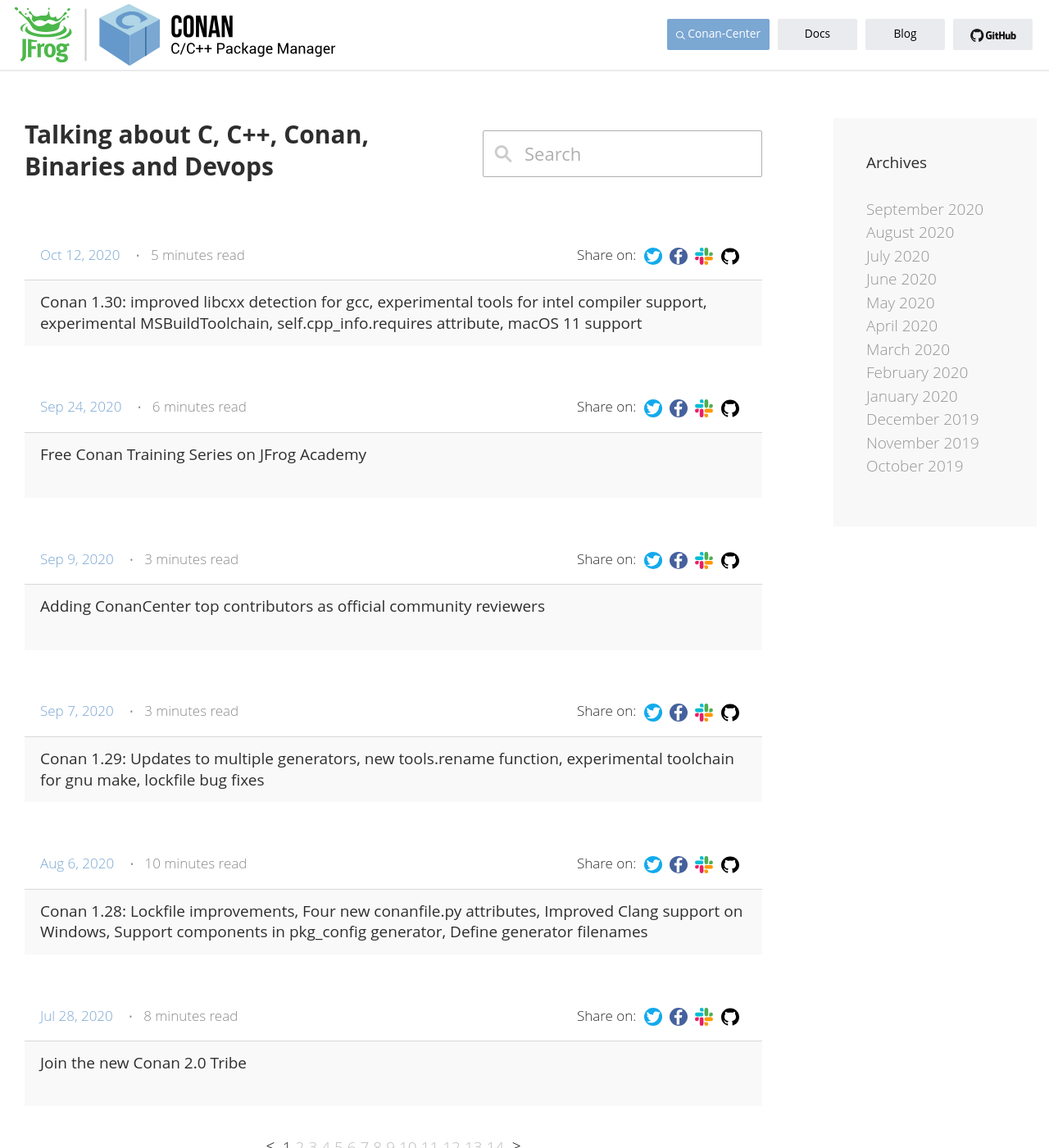
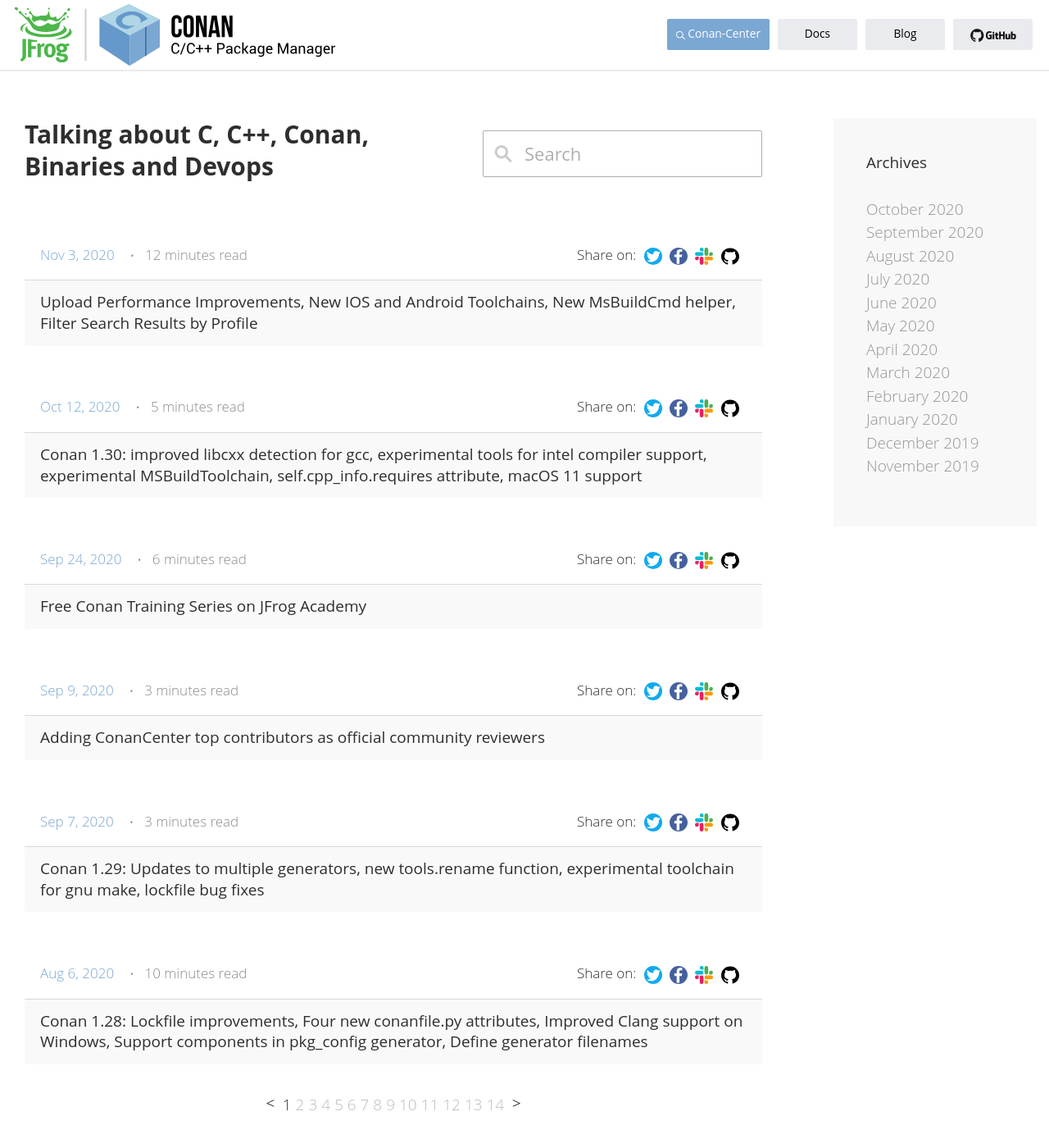
Before and after one commit to conan-io/conan-io.github.io, a Jekyll site: the page built from index.html, in a window 1280 px wide and 1400 px high. Shown: the whole window at 82% size. Built offline with Jekyll 4.4.1, drawn with Linux system fonts in a browser that asks for light colours; the list of posts is cut into pages by our own code; comment, search, counter and statistics services are not loaded; part of the change alters nothing that is shown.

Commit message:
add release 1-31-0 blog post draft

````diff
--- a/_posts/2020-10-12-New-conan-release-1-30.markdown
+++ b/_posts/2020-10-12-New-conan-release-1-30.markdown
@@ -106,7 +106,7 @@ cuts down on clutter and should enforce linker order properly. The `JSON` and
 
 Besides the items listed above, there were some minor bug fixes you may wish to
 read about.  If so, please refer to the
-[changelog](https://docs.conan.io/en/latest/changelog.html#oct-2020) for the
+[changelog](https://docs.conan.io/en/latest/changelog.html#id31) for the
 complete list.
 
 We hope you enjoy this release, and look forward to [your
--- /dev/null
+++ b/_posts/2020-11-03-New-conan-release-1-31.markdown
@@ -0,0 +1,229 @@
+---
+layout: post
+comments: false
+title: "Upload Performance Improvements, New IOS and Android Toolchains, New
+MsBuildCmd helper, Filter Search Results by Profile"
+---
+
+Conan 1.31.0 features a few more significant steps toward our new toolchain
+strategy, coupled with a lengthy list of quality-of-life features and fixes.
+
+## Upload Performance Improvements
+
+This release includes a long-overdue change, which represents an optimization
+which is so impactful that it effectively amounts to a bug fix for some
+use cases. The change is such that the Conan client will now keep the
+`conan_export.tgz` and `conan_source.tgz` in the local cache after it is done
+extracting the contents. Previously, these files were deleted once extracted.
+
+How is this an optimization? Well buckle up because this is a long and sordid
+story. It turns out that its rather common for numerous workflows (including
+continuous integration) to perform the command `conan upload *` as a final step.
+When using this command in previous releases, every single package would go
+through the process of having all of it's `exports` and `sources` compressed
+prior to being uploaded. If that included packages with many sources such as
+open-source packages like `boost`, `qt`, `opencv`, `ffmpeg`, or private packages
+in large codebases, this compression time actually adds up to become a
+significant percentage of overall job time. This problem is amplified by the
+knowledge that Conan can easily verify that none of the contents have changed,
+so these compression and upload steps are known to be completely un-necessary,
+making them even more difficult to accept once you understand what's happening.
+
+But wait, it was even worse than that! Many people will already know that for
+each Conan package in a repository, there is only ever one `conan_export.tgz`
+and `conan_source.tgz` at a time. That is to say, all builds of all
+configurations on all platforms use the same sources. However, it also turns out
+that the `.tgz` compression results on all operating systems are not equal. The
+compressions of identical files can (and often will) result in `.tgz` files with
+different checksums on different operating systems! Thus, orgnanizations which
+build on multiple operating systems in parallel would have the unfortunate
+situation where the `conan upload` commands from different operating systems
+would try to upload, and then see that the remote has the sources already, but
+with a different checksum than it wants to upload. So, subsequent uploads from
+different operating systems would fail. The net result of this was that
+virtually everyone in this situation added `--force` to their upload to bypass
+the errors. But then, the net result of that was that build servers would
+repeatedly take turns re-uploading the "same" `.tgz` files over and over due to
+checksum mismatch. This also means that if you had two operating systems
+uploading to a remote, which one uploads the "last" `.tgz` that remains on the
+remote after the job is effectively random . So, the next time any user or CI
+job with the other operating system(s) installs the package, the re-compression
+step before a re-upload would always result in a new checksum. So, lots of
+workflows ended up using `--force` when it should not have been necessary.
+
+The good news is that this is now largely fixed moving forward. Now that Conan
+will keep the `.tgz` files in the cache, the re-compressions and re-uploads will
+be effectively skipped as explained before. Also, while the Conan team was
+unable to fix the fundamental problem that different operating systems will
+create `.tgz` files with different checksums, there is a workaround to solve the
+remaining problem. That is, the problem where parallel build servers on
+different operating systems take turns re-uploading and overwrite the `.tgz` on
+the server. Now, these CI jobs can be reconfigured to start with a single
+"stage" which performs `conan export` and `conan upload`, putting a single pair
+of `conan_export.tgz` and `conan_source.tgz` on the remote. This stage can then
+be followed by any number of parallel build stages which do `conan install` with
+the `--build` flag (or equivalent). Those stages will then download and share
+those `.tgz` files. Then, crucially, when they all reach the `conan upload`
+command, they will all have identical `.tgz` files, so the redundant uploads
+will all be skipped.
+
+## New iOS and Android Toolchains
+
+Just like our past several releases, this release continues to make progress on
+our Toolchain initiative. This time, we've made two big additions with POC's
+for both iOS and Android. For both of these toolchains, we've based the POC's on
+the use of CMake, but plan to explore the alternatives in the future after we
+have some feedback on these preliminary implementations. Cross-building for
+these mobile platforms is one of the major use-cases for Conan, so we believe
+this step is pretty significant in maturing the toolchain abstraction.
+
+## New MsBuildCmd Helper
+
+In the previous release, we've included a POC of the new `MsBuildToolchain`.
+This was part of the effort to restructure the way we interact with `MsBuild`.
+This release contains another part of that effort which is the new `MsBuildCmd`
+helper, intended to work alongside the `MsBuildToolchain`. The predecessor to
+the `MsBuildCmd` helper is the `MsBuild` helper. Let's talk about that briefly
+before we explain the differences with `MsBuildCmd`.
+
+The original `MsBuild` helper was focused on providing maximum convenience with
+minimum ceremony in the form of a single python class with many member
+functions. It handled three distinct responsibilities:
+
+  1. Handle the complex task of finding and executing the Microsoft tools,
+     including the `vcvars` and `vsdevcmd` scripts, `vswhere.exe`,
+     `msbuild.exe`, and choosing of the appropriate version passed to Conan in
+     the `compiler.version` setting.
+
+  2. Ensure that the following primary `settings` are passed to Conan via the
+     command-line arguments:
+
+     * `/p:Configuration` (Mapped from `build_type` in Conan)
+     * `/p:Platform` (Mapped from `arch` setting in Conan)
+
+  3. Ensure that the following secondary `settings` are passed to Conan via a
+     `.props` file:
+
+     * Visual Studio runtime (Mapped from `compiler.runtime` in Conan)
+     * Visual Studio platform toolset (Mapped from `compiler.toolset` in Conan)
+     * C++ standard (Mapped from `cppstd` setting in Conan)
+
+While slightly oversimplified, this perspective on the `MsBuild` helper makes
+it very easy easy to explain how the new `MsBuildCmd` helper is distinct, and
+how the `MsBuildToolchain` factors into the equation. Simply put, `MsBuildCmd`
+is completely focused on numbers 1 and 2 above. `MsBuildToolchain` is completely
+focused on number 3 above.
+
+*Note:* The configuration item "Visual Studio platform toolset" has been removed
+from the toolchain in this release and will no longer be set by Conan at all.
+
+This separation of responsibilities might not seem
+that significant, but internally it allows us to address and resolve a wide
+variety of actual bugs as well as serious UX issues which have been raised over
+the past three years.
+
+## Filter Search Results by Profile
+
+One of the most common errors which comes up regularly for packagers and users
+is the following error:
+
+```log
+ERROR: Missing prebuilt package for 'package/version@user/channel'
+Try to build it from sources with "--build package"
+Or read "http://docs.conan.io/en/latest/faq/troubleshooting.html#error-missing-prebuilt-package"
+```
+
+Technically speaking, this error means precisely what it says. A prebuilt binary
+was requested but not found in the local cache, nor any of the configured
+remotes. However, from a user-experience perspective, this error typically
+indicates one of two scenarios, which typically indicate one of two next-steps:
+
+  1. The user is building a unique configuration for which they know that
+     binaries will not be found. In this case, they have forgotten to include
+     the necessary `--build` flag, and the suggestion in the error message is
+     relevant, correct, and extremely helpful.
+
+  2. The user is building a common configuration for which they expected
+     binaries to be found. In this case, it is typically implied that they
+     expected those binaries to be built and uploaded to a remote repository by
+     a continuous integration (CI) service. Here, the suggestion in the error
+     message would allow them to work around the problem, but indicates some
+     other problem or prior failure in the CI service. The problem might be that
+     the CI job failed. More often however, the problem is that the CI job built
+     the package with an incorrect or incomplete list of build configurations
+     (conan profiles).
+
+There have been many github issues and conversations in slack created by users,
+mostly surrounding the improvement of the user-experience for this second case.
+The reason it needs improvement is that when this extremely common error is
+encountered, the next-steps available to the user to resolve it are
+time-consuming and rather unpleasant. The user must perform a great deal of
+reasoning, investigation, and manual trial-and-error to identify exactly where
+the problem lies. The list of questions the user must consider includes:
+
+  1. Did the CI server build an incorrect or incomplete list of profiles?
+  2. Did it build all the right profiles but partially fail?
+  3. Is my local profile incorrect, or out of date?
+  4. If some profiles were built, what is the difference between mine and those?
+
+This last question is very often the first that a user should (and does) ask.
+This is because the safest assumption in most cases is that there is something
+different or wrong in the local profile being used (otherwise other users could
+possibly have been affected, reported the issue, and resolved it). Thus, one of
+the most comman tasks in the existing process of diagnosing this error was to
+perform repeated calls to the `conan search` command with the `--query`
+parameter, changing options and settings until the user could answer the last
+question listed above. This release provides an alternative way to perform this
+task.
+
+In order to use the new feature, the user manually performs a search of the
+available binaries for the package that has produced the error, but this time,
+without the `--query`. This is similar to the old process, but now the user adds
+add `--html` flag to produce the HTML output. Then, the user can open the
+generated HTML output in a web browser. Finally, the user can leverage the new
+feature, by copying the "effective profile" from the failed `conan install` or
+`conan create` log and pasting it into a new dialog box on the search results
+web page. At first, this will show empty results, because we're pasting in the
+profile for a binary which we already know does not exist. However, now the user
+can perform their trial-and-error by adding and removing profile lines in the
+dialog box and analyzing the HTML GUI instead of repeated calls to the `conan
+search` command and looking at the results in the terminal. We hope that many
+users find this workflow preferrable.
+
+Here is a screenshot of the new input box in the search results page.
+
+<p class="centered">
+    <img src="{{ site.baseurl }}/assets/post_images/2020-11-05/search-filter-by-profile.png"
+        align="center" width="100%" height="100%" alt="Filter by profile"/>
+</p>
+
+## Other Notable Features
+
+This release also featured several other significant features:
+
+* `conanfile` has been added as an argument to `pre_download_package` and
+  `post_download_package` hooks.
+
+* The `conan info` command learned how to output some new fields. This includes
+  the relatively new `provides` and `deprecated` attributes from the
+  `conanfile.py`. It also learned how to render package revisions when the
+  revisions feature is enabled.
+
+* The `CONAN_LOGIN_ENCRYPTION_KEY` has been added to provide an obfuscation
+  mechanism intended for continuous integration server logs. In several places
+  (including this blog), we emphasize that this does not constitue a secure
+  encryption mechanism, and is intended for a very narrow and specific purpose
+  which is explained in the documentation.
+
+* `conan config install` can now install a single file.
+
+-----------
+<br>
+
+Besides the items listed above, there was a long list of fairly impactful bug
+fixes you may wish to read about.  If so, please refer to the
+[changelog](https://docs.conan.io/en/latest/changelog.html#oct-2020) for the
+complete list.
+
+We hope you enjoy this release, and look forward to [your
+feedback](https://github.com/conan-io/conan/issues).
````
Also changed, not shown: assets/post_images/2020-11-05/search-filter-by-profile.png (added).
